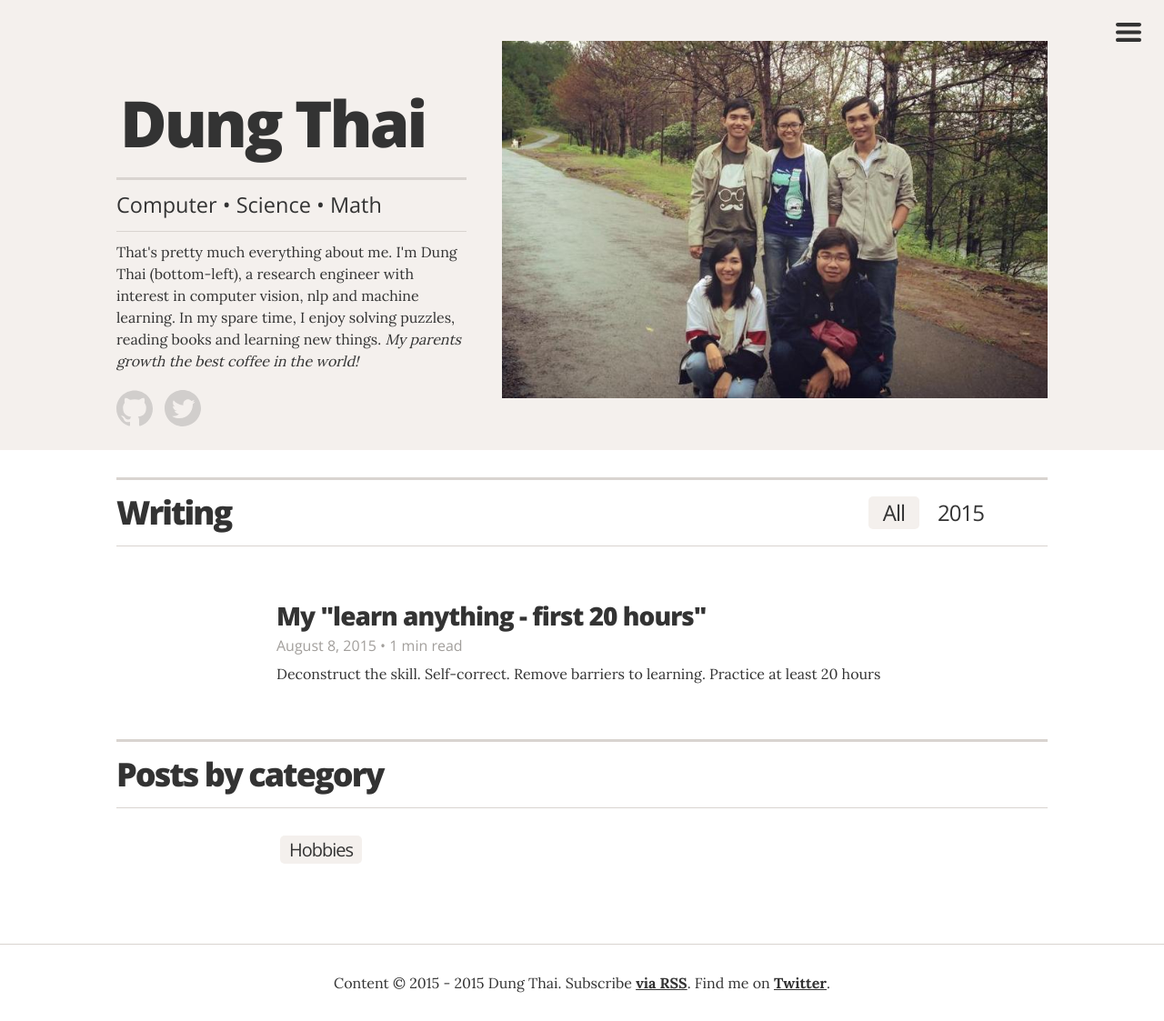
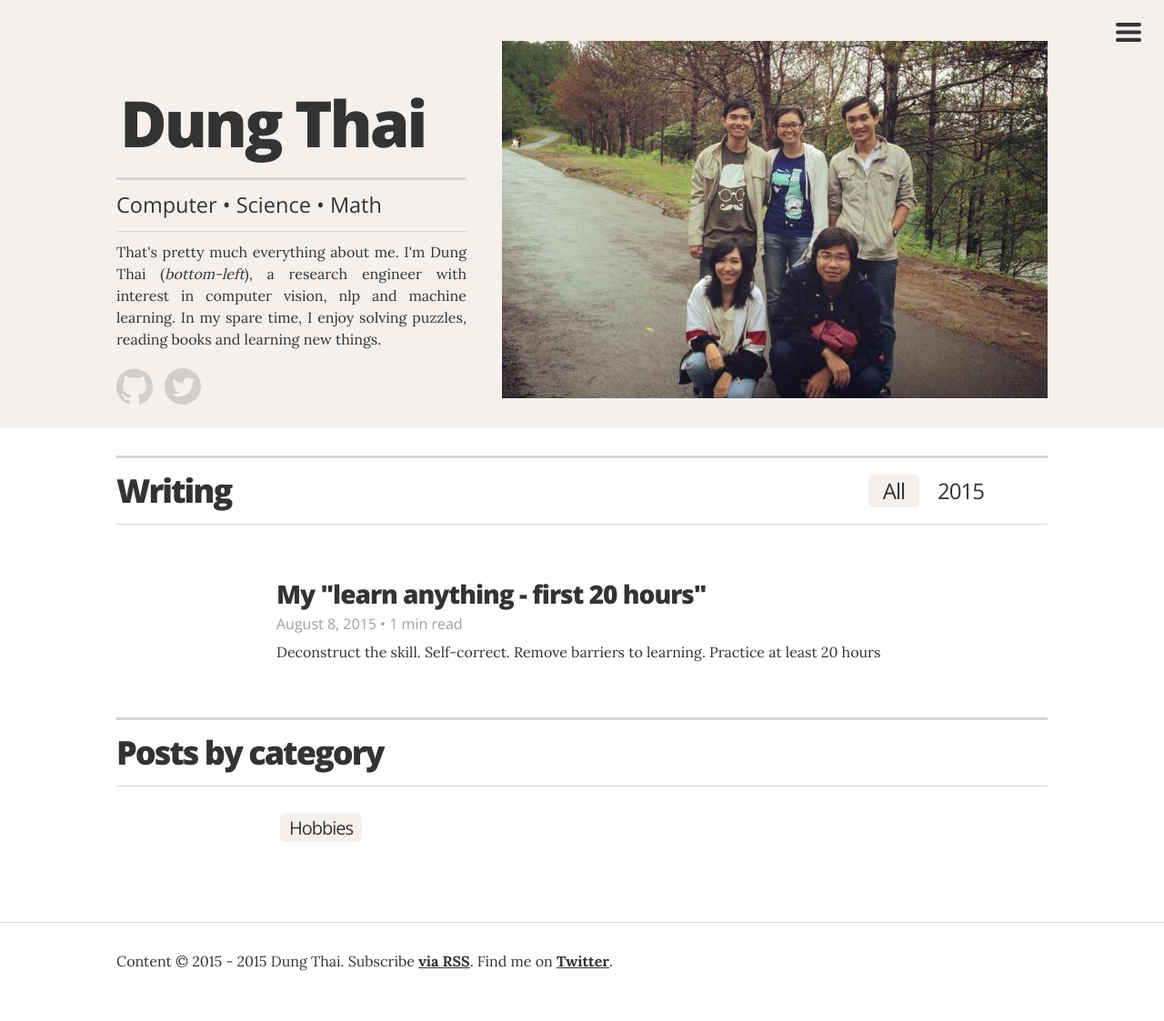
Before and after one commit to dungtn/dungtn.github.io, a Jekyll site: the page built from index.html, in a window 1280 px wide. Shown: the whole page at 91% size. Built offline with Jekyll 4.4.1, drawn with Linux system fonts in a browser that asks for light colours; nearby versions of some CDN libraries; after the commit the page ends 1099 px from its top, so only the background shows below that.

Commit message:
Fix paragraph align

```diff
--- a/_includes/header.html
+++ b/_includes/header.html
@@ -5,7 +5,7 @@
         <div class="intro-copy">
             <h1>Dung Thai</h1>
             <h2> Computer &#8226 Science &#8226 Math</h2>
-            <p class="description">That's pretty much everything about me. I'm Dung Thai (bottom-left), a research engineer with interest in computer vision, nlp and machine learning. In my spare time, I enjoy solving puzzles, reading books and learning new things. <i>My parents growth the best coffee in the world!</i></p>
+            <p class="description">That's pretty much everything about me. I'm Dung Thai (<i>bottom-left</i>), a research engineer with interest in computer vision, nlp and machine learning. In my spare time, I enjoy solving puzzles, reading books and learning new things.</p>
             <div class="social-media-links">
                 <a href="http://github.com/dungtn" class="icon-link" target="_blank">{% include icons/icon-github.html %}</a>
                 <a href="http://twitter.com/thaingocdung" class="icon-link" target="_blank">{% include icons/icon-twitter.html %}</a>
--- a/_sass/includes/_base.scss
+++ b/_sass/includes/_base.scss
@@ -6,6 +6,11 @@ body{
   color: $text_color;
   font-size: 16px;
   line-height: 1.5;
+}
+
+p {
+  text-align: justify;
+  text-justify: inter-word;
 }
 
 .wrap:before,
```
